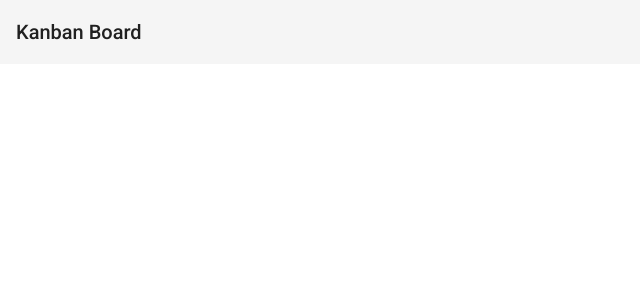
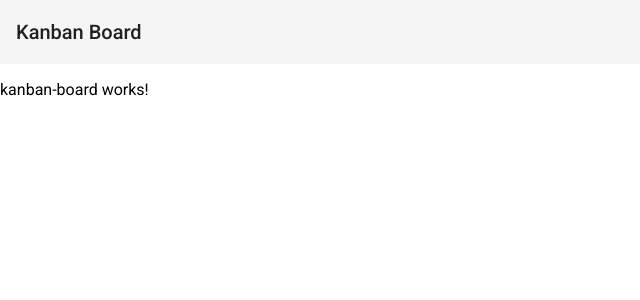
Before and after one commit to snsakib/kanban-board, an Angular app: page / in a window 1280 px wide. Shown: the top 300 px of the page, without its empty margins (0-640 px from the left). Built offline with nearby package versions, Linux system fonts and the light colour scheme.

Commit message:
feat: add kanban-board to app.component

```diff
--- a/src/app/app.component.html
+++ b/src/app/app.component.html
@@ -1 +1,2 @@
 <app-navbar></app-navbar>
+<app-kanban-board></app-kanban-board>
```
